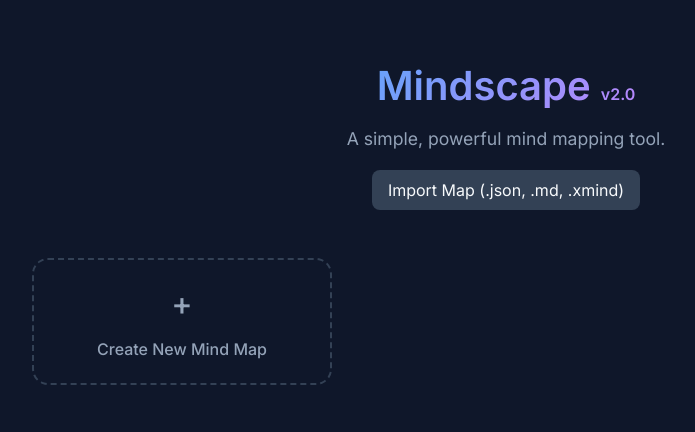
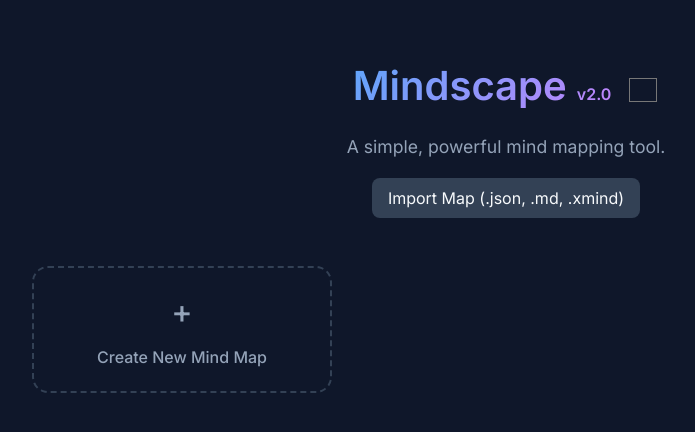
Before and after one commit to mattwhelan2000/mindmap, a React (Vite) app: page / in a window 1280 px wide. Shown: the top 432 px of the page, without its empty margins (0-695 px from the left). Built offline with nearby package versions, Linux system fonts and the light colour scheme.

Commit message:
feat: phase 13 dashboard background color customization and project card swatches

```diff
--- a/src/Dashboard.tsx
+++ b/src/Dashboard.tsx
@@ -14,10 +14,17 @@ export default function Dashboard({ onOpenProject }: DashboardProps) {
     const [newBgColor, setNewBgColor] = useState('#242424');
     const [editingProjectId, setEditingProjectId] = useState<string | null>(null);
     const [editTitleText, setEditTitleText] = useState('');
+    const [dashboardBg, setDashboardBg] = useState(() => localStorage.getItem('dashboardBgColor') || 'var(--bg-primary)');
 
     useEffect(() => {
         loadProjects();
-    }, []);
+        document.documentElement.style.setProperty('--dashboard-bg', dashboardBg);
+    }, [dashboardBg]);
+
+    const handleDashboardBgChange = (color: string) => {
+        setDashboardBg(color);
+        localStorage.setItem('dashboardBgColor', color);
+    };
 
     const loadProjects = () => {
         setProjects(Store.getProjects());
@@ -181,9 +188,18 @@ export default function Dashboard({ onOpenProject }: DashboardProps) {
     };
 
     return (
-        <div className="dashboard-container">
+        <div className="dashboard-container" style={{ backgroundColor: dashboardBg, minHeight: '100vh', transition: 'background-color 0.3s ease' }}>
             <div className="dashboard-header">
-                <h1>Mindscape <span style={{ fontSize: '1rem', color: 'var(--text-secondary)' }}>v2.0</span></h1>
+                <div style={{ display: 'flex', alignItems: 'center', justifyContent: 'center', gap: '1rem' }}>
+                    <h1>Mindscape <span style={{ fontSize: '1rem', color: 'var(--text-secondary)' }}>v2.0</span></h1>
+                    <input
+                        type="color"
+                        value={dashboardBg.startsWith('var') ? '#0f172a' : dashboardBg}
+                        onChange={e => handleDashboardBgChange(e.target.value)}
+                        title="Change Dashboard Background"
+                        style={{ cursor: 'pointer', background: 'transparent', border: 'none', width: '32px', height: '32px', padding: 0 }}
+                    />
+                </div>
                 <p>A simple, powerful mind mapping tool.</p>
                 <div style={{ marginTop: '1rem' }}>
                     <label className="btn-secondary" style={{ cursor: 'pointer', display: 'inline-block' }}>
@@ -252,7 +268,13 @@ export default function Dashboard({ onOpenProject }: DashboardProps) {
                             </button>
                         </div>
                         <div className="project-card-meta" style={{ display: 'flex', justifyContent: 'space-between', alignItems: 'center' }}>
-                            <span>Last updated: {new Date(project.updatedAt).toLocaleDateString()}</span>
+                            <div style={{ display: 'flex', alignItems: 'center', gap: '0.5rem' }}>
+                                <div
+                                    style={{ width: '16px', height: '16px', borderRadius: '50%', backgroundColor: project.backgroundColor || '#242424', border: '1px solid var(--border-color)' }}
+                                    title="Map Background Color"
+                                />
+                                <span style={{ fontSize: '0.75rem' }}>Last updated: {new Date(project.updatedAt).toLocaleDateString()}</span>
+                            </div>
                             <label onClick={e => e.stopPropagation()} style={{ cursor: 'pointer', color: 'var(--accent-color)', fontSize: '0.875rem' }}>
                                 Add Image
                                 <input
```
